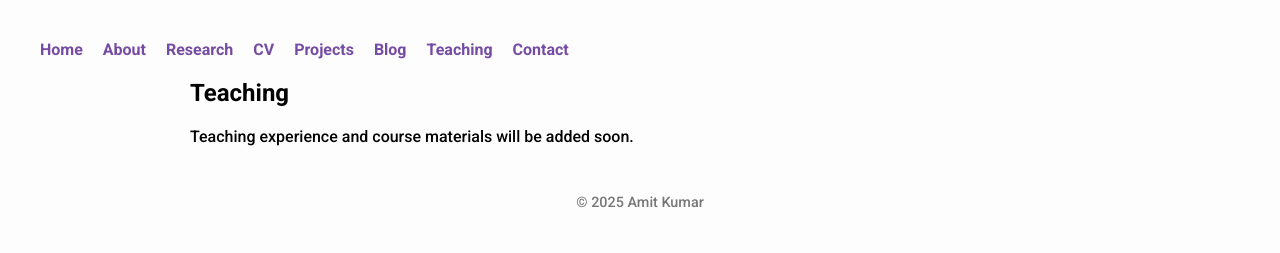
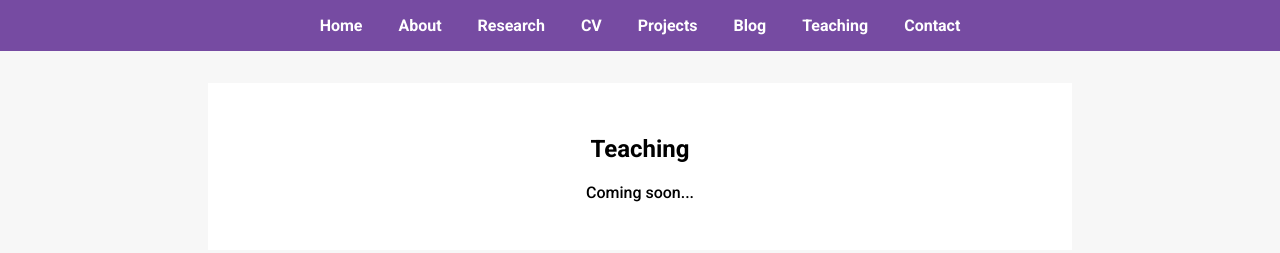
Before and after one commit to getkamit/amit-kumar.github.io, a plain HTML site: page teaching.html in a window 1280 px wide. Drawn offline with Linux system fonts and the light colour scheme.

Commit message:
Update teaching.html

```diff
--- a/teaching.html
+++ b/teaching.html
@@ -5,10 +5,18 @@
   <title>Teaching - Amit Kumar</title>
   <link href="https://fonts.googleapis.com/css2?family=Roboto:wght@300;500;700&display=swap" rel="stylesheet">
   <style>
-    body { font-family: 'Roboto', sans-serif; padding: 2rem; background: #fdfdfd; }
-    nav a { margin-right: 1rem; text-decoration: none; color: #764ba2; font-weight: bold; }
-    .container { max-width: 900px; margin: auto; }
-    footer { margin-top: 3rem; text-align: center; font-size: 0.9rem; color: #777; }
+    body { font-family: 'Roboto', sans-serif; margin: 0; background: #f7f7f7; }
+    nav {
+      background: #764ba2; padding: 1rem; text-align: center;
+    }
+    nav a {
+      color: white; text-decoration: none; margin: 0 1rem; font-weight: bold;
+    }
+    .content {
+      padding: 2rem; text-align: center;
+      background: white; margin: 2rem auto;
+      max-width: 800px;
+    }
   </style>
 </head>
 <body>
@@ -22,12 +30,9 @@
     <a href="teaching.html">Teaching</a>
     <a href="contact.html">Contact</a>
   </nav>
-  <div class="container">
+  <div class="content">
     <h2>Teaching</h2>
-    <p>Teaching experience and course materials will be added soon.</p>
+    <p>Coming soon...</p>
   </div>
-  <footer>
-    &copy; 2025 Amit Kumar
-  </footer>
 </body>
 </html>
```
